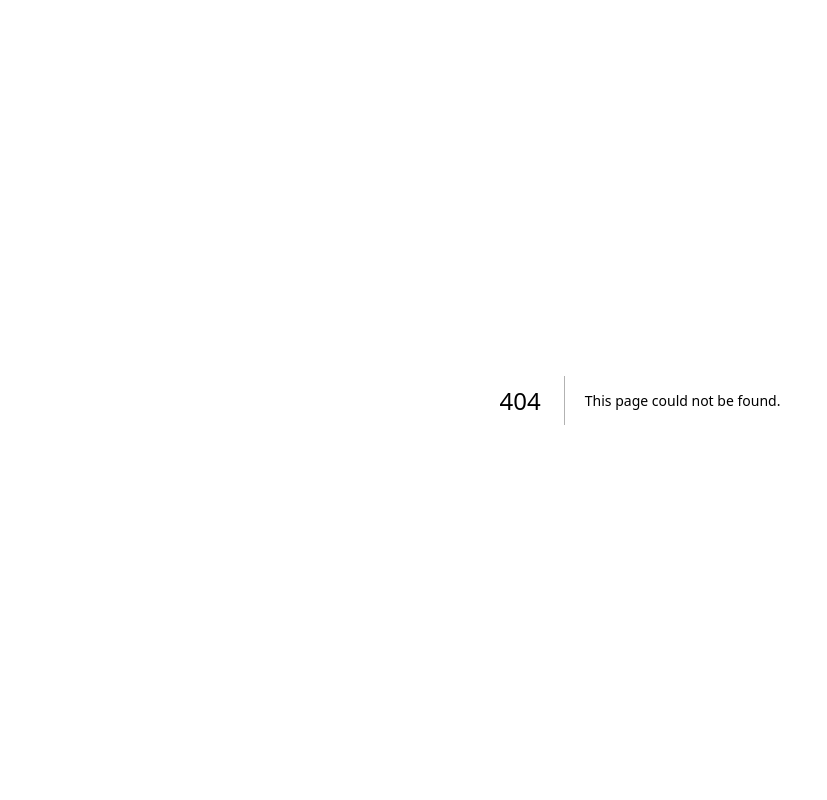
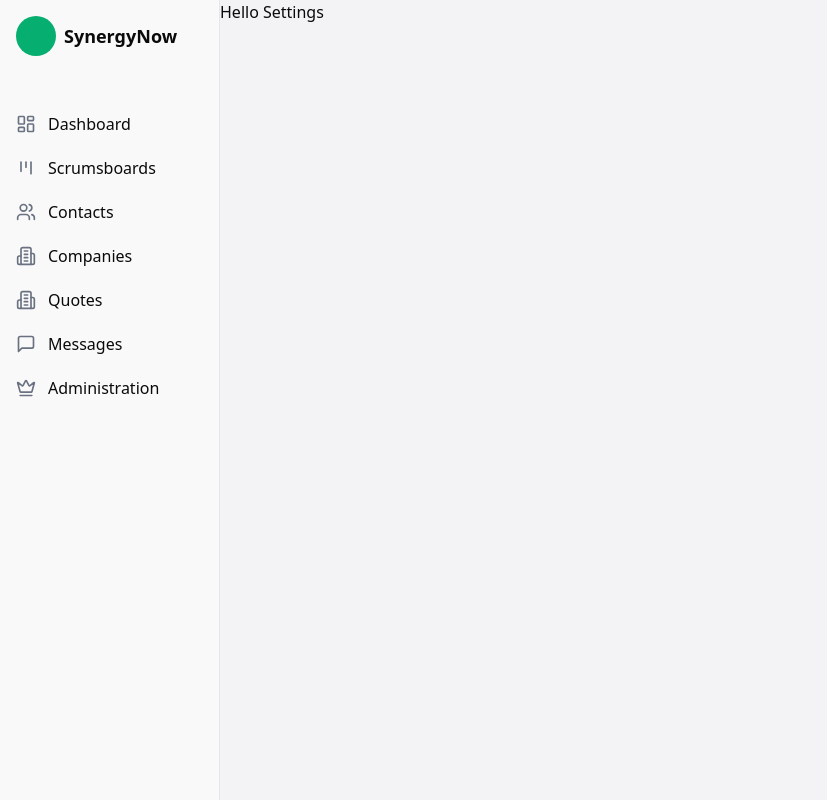
Before and after one commit to YounesBousfiha/SynergyNow, a Next.js app in the folder frontend/: page /dashboard/administration/settings in a window 1280 px wide. Before the commit this address had no page. Shown: the whole page, without its empty margins (0-827 px from the left). Built offline with nearby package versions, Linux system fonts and the light colour scheme.

Commit message:
Add Settings page component to administration dashboard

```diff
--- /dev/null
+++ b/frontend/src/app/dashboard/administration/settings/page.jsx
@@ -0,0 +1,7 @@
+export default function Settings() {
+    return (
+        <>
+            <h1>Hello Settings</h1>
+        </>
+    );
+}
```
